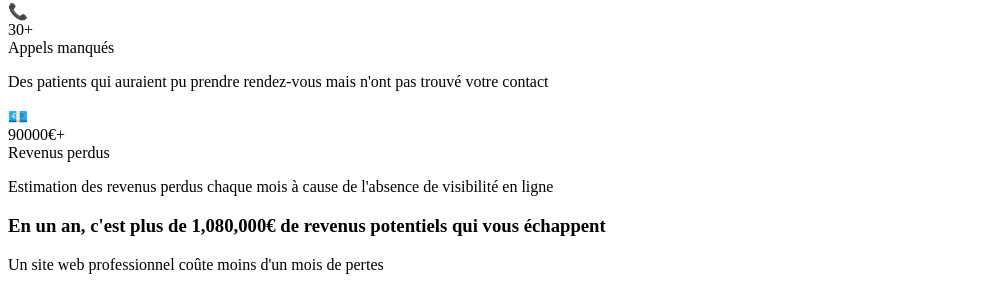
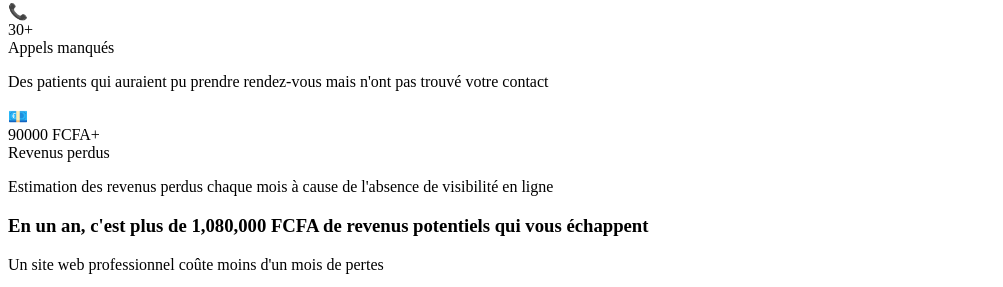
Before and after one commit to PATAWALA/Clinique, a Next.js app: page / in a window 1280 px wide. Shown: the part 2740-3027 px from the top of the page, without its empty margins (0-1003 px from the left). Built offline with nearby package versions, Linux system fonts and the light colour scheme.

Commit message:
12 update

```diff
--- a/pages/index.tsx
+++ b/pages/index.tsx
@@ -322,7 +322,7 @@ function Opportunities() {
             className="bg-gradient-to-br from-purple-50 to-purple-100 rounded-2xl p-8 text-center"
           >
             <span className="text-5xl mb-4 block">💶</span>
-            <div className="text-5xl font-bold text-purple-600 mb-4">{config.stats.revenueLost}€+</div>
+            <div className="text-5xl font-bold text-purple-600 mb-4">{config.stats.revenueLost} FCFA+</div>
             <div className="text-xl font-semibold text-gray-900 mb-2">Revenus perdus</div>
             <p className="text-gray-600">Estimation des revenus perdus chaque mois à cause de l'absence de visibilité en ligne</p>
           </motion.div>
@@ -335,7 +335,7 @@ function Opportunities() {
           className="mt-12 p-8 bg-gradient-to-r from-blue-600 to-green-500 rounded-2xl text-white text-center"
         >
           <h3 className="text-2xl md:text-3xl font-bold mb-4">
-            En un an, c'est plus de {config.stats.annualLoss.toLocaleString()}€ de revenus potentiels qui vous échappent
+            En un an, c'est plus de {config.stats.annualLoss.toLocaleString()} FCFA de revenus potentiels qui vous échappent
           </h3>
           <p className="text-xl opacity-90">Un site web professionnel coûte moins d'un mois de pertes</p>
         </motion.div>
```
